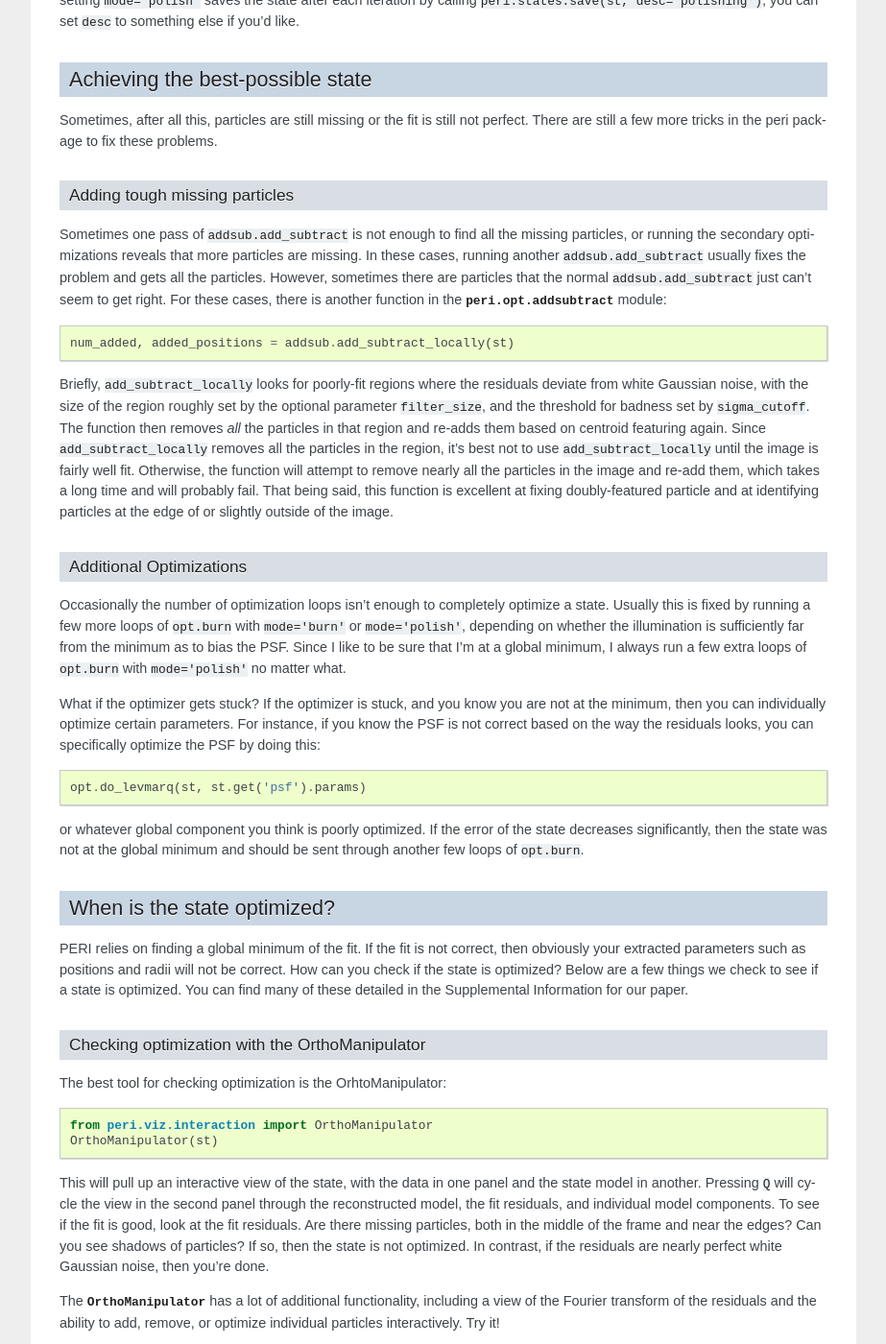
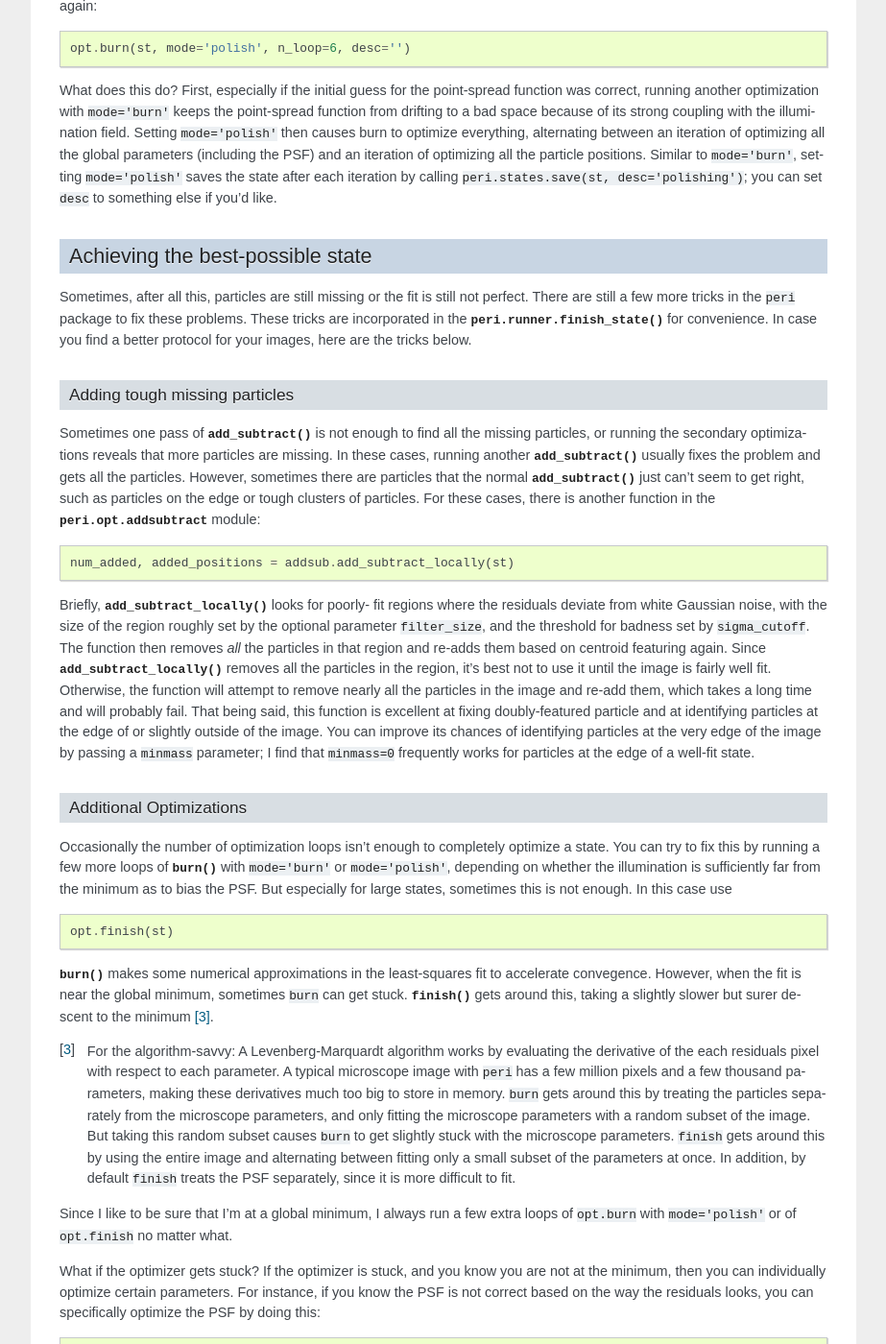
Before and after one commit to peri-source/peri, a Sphinx documentation site: the page built from docs/optimization.rst, in a window 1280 px wide and 1400 px high, scrolled down 2462 px. Shown: the whole window at 96% size, without its empty margins (198-1121 px from the left). Built offline with Sphinx 7.4.7, drawn with Linux system fonts in a browser that asks for light colours; some of the changed text lies outside the part shown.

Commit message:
Updating optimization docs with new opt, runner modes.

```diff
--- a/docs/optimization.rst
+++ b/docs/optimization.rst
@@ -35,7 +35,7 @@
 .. code-block:: python
 
     import peri.opt.optimize as opt
-    opt.burn(st, mode='burn', n_loop=3, desc='')
+    opt.burn(st, mode='burn', n_loop=4, desc='', fractol=0.1)
 
 This will usually optimize a state sufficiently enough to add missing particles
 to the image. If it does not, you can set ``n_loop`` to a larger value such as
@@ -46,17 +46,32 @@
 be passed through to :func:`peri.states.save`.
 
 Briefly, what does :func:`~peri.opt.optimize.burn` do? The state are optimized by
-essentially ``curve-fitting`` with a Levenberg-Marquardt algorithm. However,
-a typical state has too many parameters to optimize the entire state at once.
-To deal with this, ``opt.burn`` optimizes the parameters in groups, first
+essentially curve-fitting with a `Levenberg-Marquardt algorithm
+<https://en.wikipedia.org/wiki/Levenberg%E2%80%93Marquardt_algorithm>`_.
+However, a typical state has too many parameters to optimize the entire state
+at once. To deal with this, ``opt.burn`` optimizes the parameters in groups, first
 optimizing the global parameters such as the illumination and background, then
 optimizing the particle parameters. Since these two groups of parameters are
 coupled, ``opt.burn`` then alternates back and forth between globals and
-particles ``n_loop`` times or until a sufficient convergence is met. Finally,
-we've found empirically that it's best to avoid optimizing some parameters of
-the model (such as the point-spread function and the particle zscale) until the
-end. Calling ``opt.burn`` with ``mode='burn'`` combines all these nuances into
-one convenience function.
+particles ``n_loop`` times or until a sufficient convergence is met -- here
+if the error changes by less than 10% of its best value (``fractol=0.1``) [1]_.
+Finally, we've found empirically that it's best to avoid optimizing some
+parameters of the model (such as the point-spread function and the particle
+zscale) until the end. Calling :func:`~peri.opt.optimize.burn` with
+``mode='burn'`` combines all these nuances into one convenience function [2]_.
+
+.. [1] If ``burn`` doesn't converge sufficiently and instead stops because
+       it has iterated for ``n_loop``, then it will log a warning. For this
+       initial optimization we'll ignore it, since we'll keep optimizing the
+       state later. However, if you get a warning like this in the later steps,
+       it might be worthwile to heed the warning and re-optimize the state.
+
+.. [2] In addition, when the point-spread function or illumination are far
+       from their correct values, the particle radii tend to drift to bad
+       values before slowly coming back to the correct values. If you have a
+       pretty good initial guess for the radii, you can speed this up by
+       having ``opt.burn`` ignore the particle radii with the flag
+       ``include_rad=False``.
 
 If you want more details on how ``opt.burn`` functions, see the documentation
 or code. If your specific image or model is not optimized well by ``opt.burn``,
@@ -118,26 +133,28 @@
 not added. To combat this, the :func:`~peri.opt.addsub.add_subtract` removes particles that
 have a suspiciously large or small radii values, as determined by ``min_rad``
 and ``max_rad``. (Setting these two to ``'calc'`` uses the cutoffs at the
-median radius +/- 15 standard deviations.) With the particles removed, the
-missing particles can be featured. The function repeatedly removes bad
-particles and adds missing particles until either no change is made or it has
-iterated over the maximum number of loops.
+median radius +/- 15 radii standard deviations.) With the incorrect large
+particles removed, the missing particles can be featured. The function
+repeatedly removes bad particles and adds missing particles until either no
+change is made or it has iterated over the maximum number of loops.
 
 
-Final Optimization
-------------------
+Main Optimization
+-----------------
 
 After adding all the particles, it's time to completely optimize the state. In
-my experience, usually adding particles causes the globals and the old particle
-positions to no longer be correct. To deal with this, run
+my experience, sometimes adding particles causes the globals and the old
+particle positions to no longer be correct. To deal with this, run something
+like
 
 .. code-block:: python
 
-    opt.burn(st, mode='burn', n_loop=6, desc='')
+    opt.burn(st, mode='burn', n_loop=6, desc='', fractol=1e-2)
 
 This usually sets the illumination and particle positions to reasonable values.
 At this point, it's time to optimize all the state including the point-spread
-function, which we have so far ignored. This is done with
+function, which we have so far ignored. We can include this with rest of the
+parameters with :func:`~peri.opt.optimize.burn` again:
 
 .. code-block:: python
 
@@ -147,8 +164,8 @@
 function was correct, running another optimization with ``mode='burn'`` keeps
 the point-spread function from drifting to a bad space because of its strong
 coupling with the illumination field. Setting ``mode='polish'`` then causes
-burn to optimize everything, alternating between an iteration of optimzing all
-the global parameters (including the PSF) and an iteration of optimizaing all
+burn to optimize everything, alternating between an iteration of optimizing all
+the global parameters (including the PSF) and an iteration of optimizing all
 the particle positions. Similar to ``mode='burn'``, setting ``mode='polish'``
 saves the state after each iteration by calling
 ``peri.states.save(st, desc='polishing')``; you can set ``desc`` to something
@@ -158,45 +175,78 @@
 ---------------------------------
 
 Sometimes, after all this, particles are still missing or the fit is still not
-perfect. There are still a few more tricks in the peri package to fix these
-problems.
+perfect. There are still a few more tricks in the ``peri`` package to fix these
+problems. These tricks are incorporated in the :func:`peri.runner.finish_state`
+for convenience. In case you find a better protocol for your images, here are
+the tricks below.
 
 Adding tough missing particles
 ^^^^^^^^^^^^^^^^^^^^^^^^^^^^^^
 
-Sometimes one pass of ``addsub.add_subtract`` is not enough to find all the
-missing particles, or running the secondary optimizations reveals that more
-particles are missing. In these cases, running another ``addsub.add_subtract``
-usually fixes the problem and gets all the particles. However, sometimes there
-are particles that the normal ``addsub.add_subtract`` just can't seem to get
-right. For these cases, there is another function in the
-:mod:`peri.opt.addsubtract` module:
+Sometimes one pass of :func:`~peri.opt.addsubtract.add_subtract` is not enough
+to find all the missing particles, or running the secondary optimizations
+reveals that more particles are missing. In these cases, running another
+:func:`~peri.opt.addsubtract.add_subtract` usually fixes the problem and gets
+all the particles. However, sometimes there are particles that the normal
+:func:`~peri.opt.addsubtract.add_subtract` just can't seem to get right, such
+as particles on the edge or tough clusters of particles. For these cases, there
+is another function in the :mod:`peri.opt.addsubtract` module:
 
 .. code-block:: python
 
     num_added, added_positions = addsub.add_subtract_locally(st)
 
-Briefly, ``add_subtract_locally`` looks for poorly-fit regions where the
-residuals deviate from white Gaussian noise, with the size of the region
-roughly set by the optional parameter ``filter_size``, and the threshold for
-badness set by ``sigma_cutoff``. The function then removes *all* the particles
-in that region and re-adds them based on centroid featuring again. Since
-``add_subtract_locally`` removes all the particles in the region, it's best not
-to use ``add_subtract_locally`` until the image is fairly well fit. Otherwise,
-the function will attempt to remove nearly all the particles in the image and
-re-add them, which takes a long time and will probably fail. That being said,
-this function is excellent at fixing doubly-featured particle and at
-identifying particles at the edge of or slightly outside of the image.
+Briefly, :func:`~peri.opt.addsubtract.add_subtract_locally` looks for poorly-
+fit regions where the residuals deviate from white Gaussian noise, with the
+size of the region roughly set by the optional parameter ``filter_size``, and
+the threshold for badness set by ``sigma_cutoff``. The function then removes
+*all* the particles in that region and re-adds them based on centroid featuring
+again. Since :func:`~peri.opt.addsubtract.add_subtract_locally` removes all the
+particles in the region, it's best not to use it until the image is fairly well
+fit. Otherwise, the function will attempt to remove nearly all the particles in
+the image and re-add them, which takes a long time and will probably fail. That
+being said, this function is excellent at fixing doubly-featured particle and
+at identifying particles at the edge of or slightly outside of the image. You
+can improve its chances of identifying particles at the very edge of the image
+by passing a ``minmass`` parameter; I find that ``minmass=0`` frequently works
+for particles at the edge of a well-fit state.
 
 Additional Optimizations
 ^^^^^^^^^^^^^^^^^^^^^^^^
 
 Occasionally the number of optimization loops isn't enough to completely
-optimize a state. Usually this is fixed by running a few more loops of
-``opt.burn`` with ``mode='burn'`` or ``mode='polish'``, depending on whether
-the illumination is sufficiently far from the minimum as to bias the PSF. Since
-I like to be sure that I'm at a global minimum, I always run a few extra loops
-of ``opt.burn`` with ``mode='polish'`` no matter what.
+optimize a state. You can try to fix this by running a few more loops of
+:func:`~peri.opt.optimize.burn` with ``mode='burn'`` or ``mode='polish'``,
+depending on whether the illumination is sufficiently far from the minimum as
+to bias the PSF. But especially for large states, sometimes this is not enough.
+In this case use
+
+.. code-block:: python
+
+    opt.finish(st)
+
+:func:`~peri.opt.optimize.burn` makes some numerical approximations in the
+least-squares fit to accelerate convegence. However, when the fit is near the
+global minimum, sometimes ``burn`` can get stuck.
+:func:`~peri.opt.optimize.finish` gets around this, taking a slightly slower
+but surer descent to the minimum [3]_.
+
+.. [3] For the algorithm-savvy: A Levenberg-Marquardt algorithm works by
+       evaluating the derivative of the each residuals pixel with respect to
+       each parameter. A typical microscope image with ``peri`` has a few
+       million pixels and a few thousand parameters, making these derivatives
+       much too big to store in memory. ``burn`` gets around this by treating
+       the particles separately from the microscope parameters, and only
+       fitting the microscope parameters with a random subset of the image. But
+       taking this random subset causes ``burn`` to get slightly stuck with the
+       microscope parameters. ``finish`` gets around this by using the entire
+       image and alternating between fitting only a small subset of the
+       parameters at once. In addition, by default ``finish`` treats the PSF
+       separately, since it is more difficult to fit.
+
+Since I like to be sure that I'm at a global minimum, I always run a few extra
+loops of ``opt.burn`` with ``mode='polish'`` or of ``opt.finish`` no matter
+what.
 
 What if the optimizer gets stuck? If the optimizer is stuck, and you know you
 are not at the minimum, then you can individually optimize certain parameters.
@@ -209,7 +259,7 @@
 
 or whatever global component you think is poorly optimized. If the error of the
 state decreases significantly, then the state was not at the global minimum and
-should be sent through another few loops of ``opt.burn``.
+should be sent through another few loops of ``opt.burn`` or ``opt.finish``.
 
 When is the state optimized?
 ----------------------------
@@ -223,7 +273,7 @@
 Checking optimization with the OrthoManipulator
 ^^^^^^^^^^^^^^^^^^^^^^^^^^^^^^^^^^^^^^^^^^^^^^^
 
-The best tool for checking optimization is the OrhtoManipulator:
+The best tool for checking optimization is the :class:`peri.viz.interaction.OrthoManipulator`:
 
 .. code-block:: python
 
@@ -247,17 +297,18 @@
 Checking optimization by running more optimization
 ^^^^^^^^^^^^^^^^^^^^^^^^^^^^^^^^^^^^^^^^^^^^^^^^^^
 
-Another way to check is simply to run more loops of ``opt.burn``. If the
-error or the parameters you care about change significantly, then you probably
-needed to run more optimization loops. If not, then you were near the minimum.
-While doing this for every image is probably impractical, you can check a few
-images or a smaller section of an image to see if your protocol is good.
+Another way to check is simply to run more loops of ``opt.burn`` or
+``opt.finish``. If the error or the parameters you care about change
+significantly, then you probably needed to run more optimization loops. If not,
+then you were near the minimum. While doing this for every image is probably
+impractical, you can check a few images or a smaller section of an image to
+see if your protocol is good.
 
 Seeing if the fitted values are reasonable
 ^^^^^^^^^^^^^^^^^^^^^^^^^^^^^^^^^^^^^^^^^^
 
 Frequently it's possible to tell if the fit is good simply by looking at the
-parameters themselves. Do the particle radii change systematically with ``x``,
+parameters themselves. Do the particle radii vary systematically with ``x``,
 ``y``, or ``z``? If so, then the image is probbaly not at a good fit. We've
 found that variations in ``x`` or ``y`` tend to be due to imperfections in the
 ILM, which varies strongly in these directions for us, and variations in ``z``
@@ -349,8 +400,9 @@
 larger states the optimizer can even get stuck and terminate, thinking it is at
 a good fit when it reality the PSF is far from the minimum, which can severely
 bias your fits. Make a small image and optimize it overnight -- say, 50-100
-loops of ``opt.burn`` with ``mode='polish'``. You might even want to alternate
-a loop of burn with a direct minimization of the PSF, like so:
+loops of ``opt.burn`` with ``mode='polish'`` to ensure that you've found the
+global minimum. You might even want to alternate a loop of burn with a direct
+minimization of the PSF, like so:
 
 .. code-block:: python
 
```
Also changed, not shown: other parts of docs/optimization.rst (+3 -3 lines).
